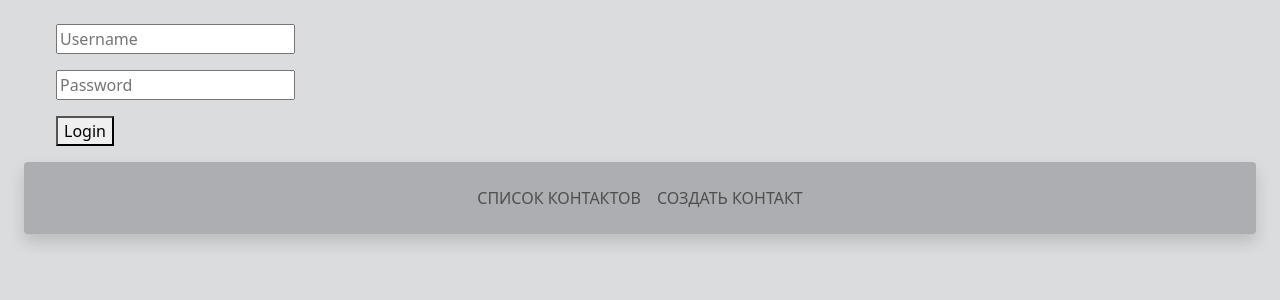
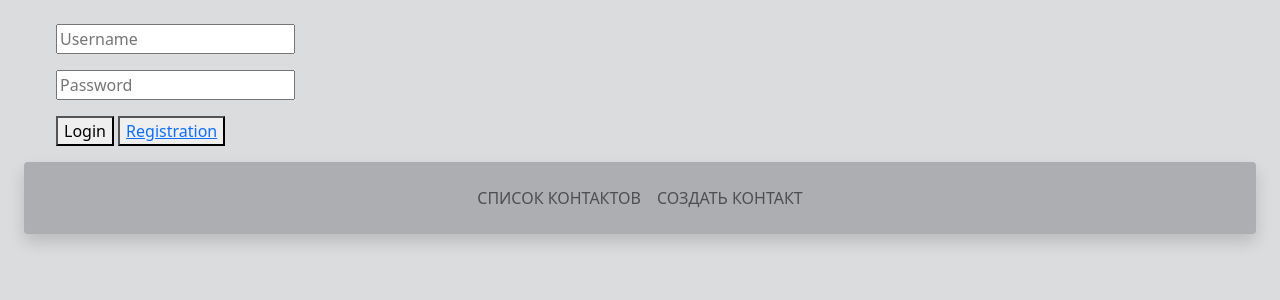
Before and after one commit to ArtMot99/AdressBook, a Django app: page /address/ in a window 1280 px wide. Shown: the top 300 px of the page. Run offline with Django 4.2, Linux system fonts and the light colour scheme; data that the repository does not hold is empty; some libraries are stand-ins or nearby versions.

Commit message:
Добавлена кнопка для регистрации

```diff
--- a/address/templates/includes/menu.html
+++ b/address/templates/includes/menu.html
@@ -7,6 +7,7 @@
             <p><input type="text" name="username" placeholder="Username"></p>
             <p><input type="password" name="password" placeholder="Password"></p>
             <button type="submit">Login</button>
+            <button><a href="{% url 'registration' %}">Registration</a></button>
         </form>
     {% endif %}
 
```
